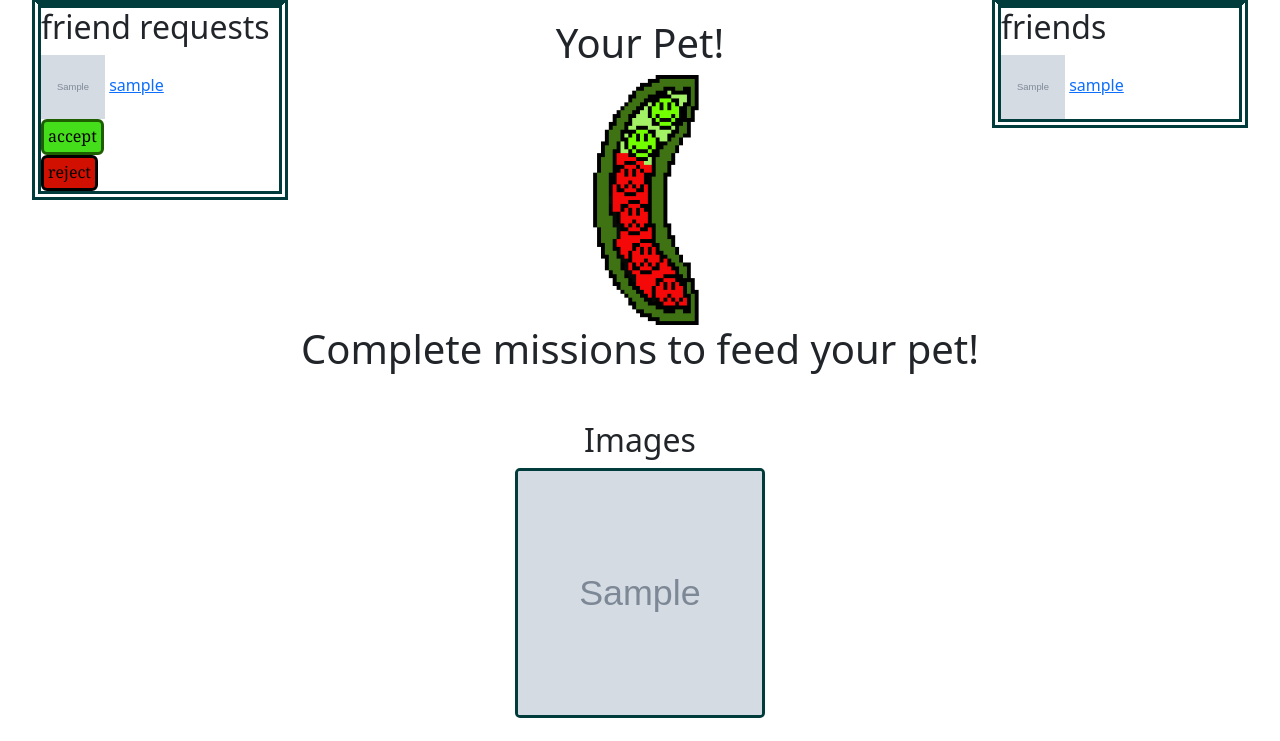
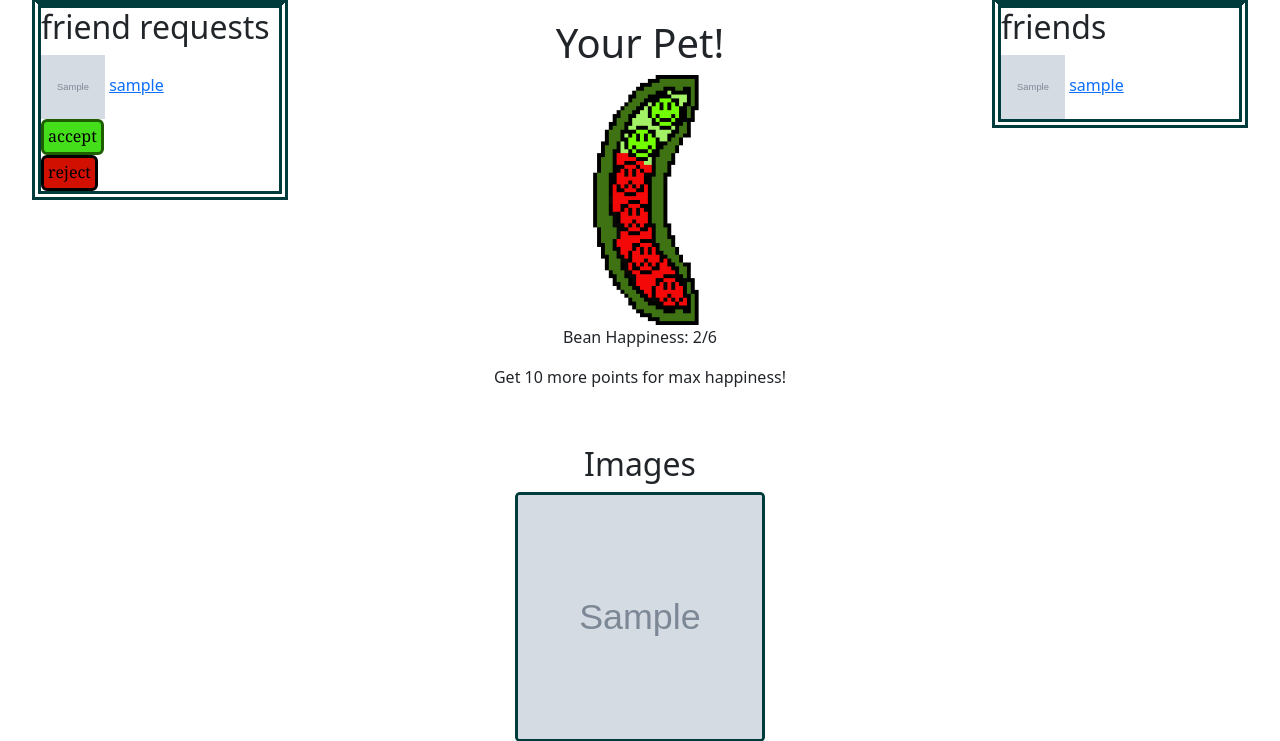
Before and after one commit to hazribo/ECM2434-Coursework, a Django app: a page that uses WebApp/templates/WebApp/profile.html in a window 1280 px wide. Shown: the part 382-1123 px from the top of the page. Before the commit the page ends 1100 px from the top, so only its background shows below. Run offline with Django 5.2, Linux system fonts and the light colour scheme; a user stored in the database is signed in; tables that the repository leaves empty hold one stand-in row (values such as "Sample post"); grey boxes marked "Sample" are stand-in pictures; some libraries are stand-ins or nearby versions.

Commit message:
Bean Happiness Text.html

```diff
--- a/WebApp/templates/WebApp/profile.html
+++ b/WebApp/templates/WebApp/profile.html
@@ -110,7 +110,24 @@
         <img src="{% static 'BPone.png' %}" alt="Bean" width="250" height="250" />
         {% endif %}
     </div>
-    <h1 style="text-align: center;">Complete missions to feed your pet!</h1>
+        {% if profile.score > 40 %}
+        <p style="text-align: center;">Your bean is full happiness! </p>
+        {% elif profile.score == 40 %}
+        <p style="text-align: center;">Bean Happiness: 5/6 </p>
+        <p style="text-align: center;">Get 10 more points for max happiness! </p>
+        {% elif profile.score == 30 %}
+        <p style="text-align: center;">Bean Happiness: 4/6 </p>
+        <p style="text-align: center;">Get 20 more points for max happiness! </p>
+        {% elif profile.score == 20 %}
+        <p style="text-align: center;">Bean Happiness: 3/6 </p>
+        <p style="text-align: center;">Get 10 more points for max happiness! </p>
+        {% elif profile.score == 10 %}
+        <p style="text-align: center;">Bean Happiness: 2/6 </p>
+        <p style="text-align: center;">Get 10 more points for max happiness! </p>
+        {% else %}
+        <p style="text-align: center;">Bean Happiness: 1/6 </p>
+        <p style="text-align: center;">Get 10 more points for max happiness! </p>
+        {% endif %}
 </div>
 
 <!-- To show all a user's images on their profile: -->
```
